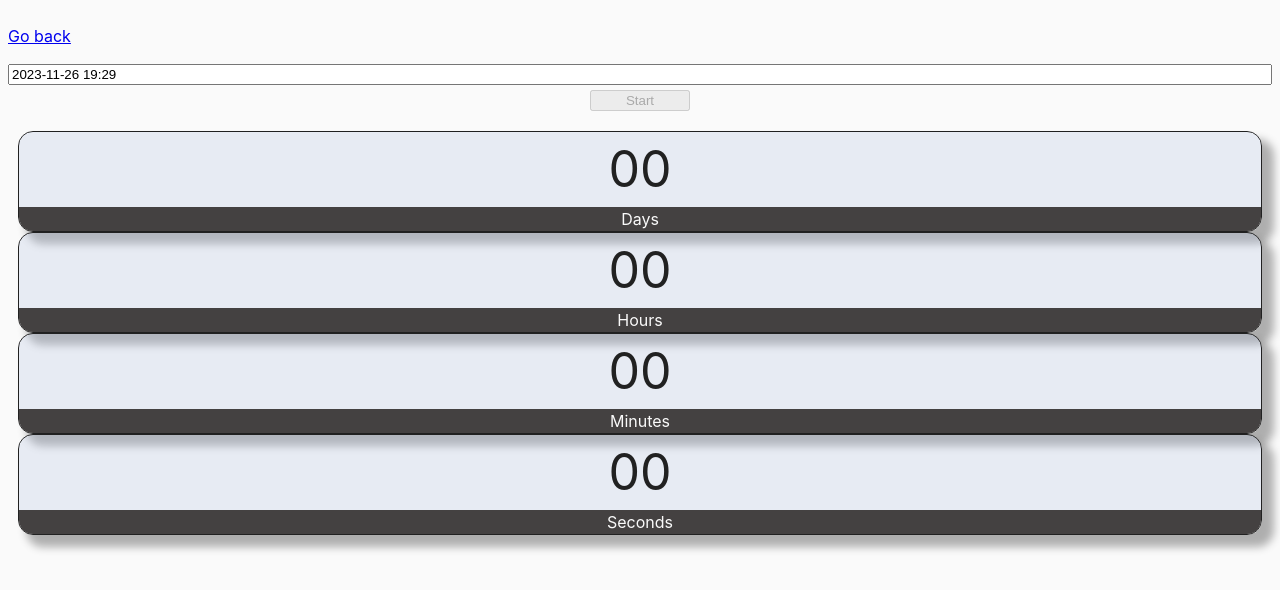
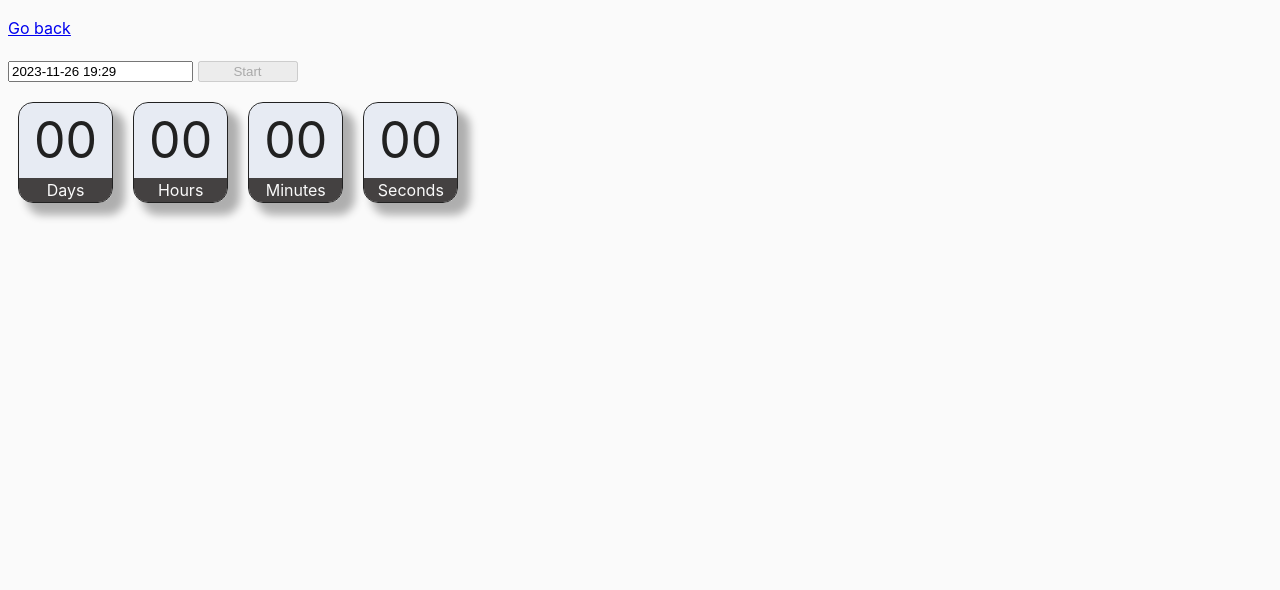
Before and after one commit to AlexBinkovskyy/goit-js-hw-09, a website built with Parcel: page src/02-timer.html in a window 1280 px wide. Built offline with nearby package versions, Linux system fonts and the light colour scheme.

Commit message:
adited again

```diff
--- a/src/css/common.css
+++ b/src/css/common.css
@@ -10,9 +10,7 @@ body {
   background-color: #fafafa;
   color: #212121;
   line-height: 1.5;
-  display: flex;
-  flex-direction: column;
-}
+ }
 
 img {
   display: block;
@@ -25,7 +23,7 @@ button {
 }
 
 .timer {
-  display: block;
+  display: flex;
   padding: 15px 0;
 }
 
```
Also changed, not shown: src/js/01-color-switcher.js (+6 -3 lines).
